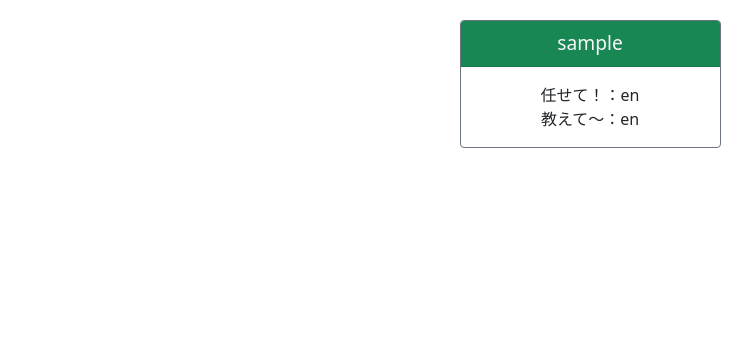
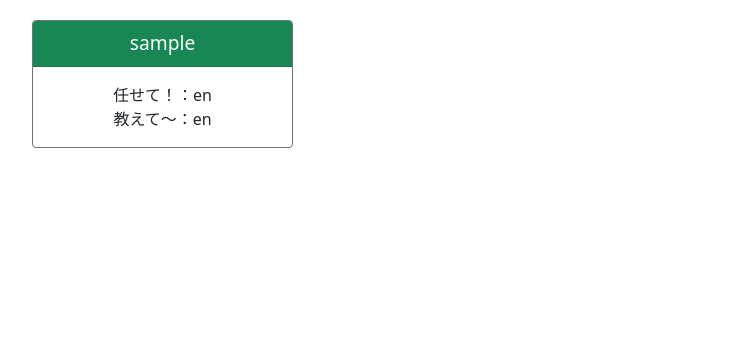
Before and after one commit to amafuro/talkATdot, a Django app: page /footprint in a window 1280 px wide. Shown: the part 82-429 px from the top of the page, without its empty margins (50-802 px from the left). Run offline with Django 4.2, Linux system fonts and the light colour scheme; a user stored in the database is signed in; tables that the repository leaves empty hold one stand-in row (values such as "Sample post").

Commit message:
design commit

```diff
--- a/dottalk/templates/HTML/footprint.html
+++ b/dottalk/templates/HTML/footprint.html
@@ -43,7 +43,7 @@
 <div class="container mt-3 mb-5 w-80">
     <div class="row">
         {% for Account in object_list %}
-         <div class="col-md-3 col-sm-6 text-center align-self-center  mt-1 mb-4 mx-auto">
+         <div class="col-md-3 col-sm-12 text-center align-self-center  mt-1 mb-4 text-truncate">
              <div class="card border-secondary">
                  <!--herokuだと画像が対応していないためコメントアウト
                  {% if Account.account_image %}
@@ -57,7 +57,7 @@
                      <big><a class="stretched-link link-light text-decoration-none"
                              href="{% url 'talkroom' Account.id %}">{{ Account.nickname }}</a></big>
                  </div>
-                 <div class="card-body">
+                 <div class="card-body text-truncate">
                      任せて！：{{ Account.good_prog_language }}</br>
                      教えて～：{{ Account.bad_prog_language }}
                  </div>
--- a/dottalk/templates/HTML/same_users_all.html
+++ b/dottalk/templates/HTML/same_users_all.html
@@ -93,7 +93,7 @@
 <div class="container mt-3 mb-5 w-80">
     <div class="row">
         {% for Account in object_list %}
-         <div class="col-md-3 col-sm-6 text-center align-self-center  mt-1 mb-4 mx-auto text-truncate">
+         <div class="col-md-3 col-sm-12 text-center align-self-center  mt-1 mb-4 text-truncate">
              <div class="card border-secondary">
                  <!--herokuだと画像が対応していないためコメントアウト
                  サービスを変更するタイミングがあったら使う
@@ -108,7 +108,7 @@
                      <big><a class="stretched-link link-light text-decoration-none"
                              href="{% url 'talkroom' Account.id %}">{{ Account.nickname }}</a></big>
                  </div>
-                 <div class="card-body">
+                 <div class="card-body text-truncate">
                      <p>任せて！：{{ Account.good_prog_language }}</p>
                      <p>教えて～：{{ Account.bad_prog_language }}</p>
                  </div>
```
Also changed, not shown: talkATdot_manage/settings.py (+5 -5 lines).
